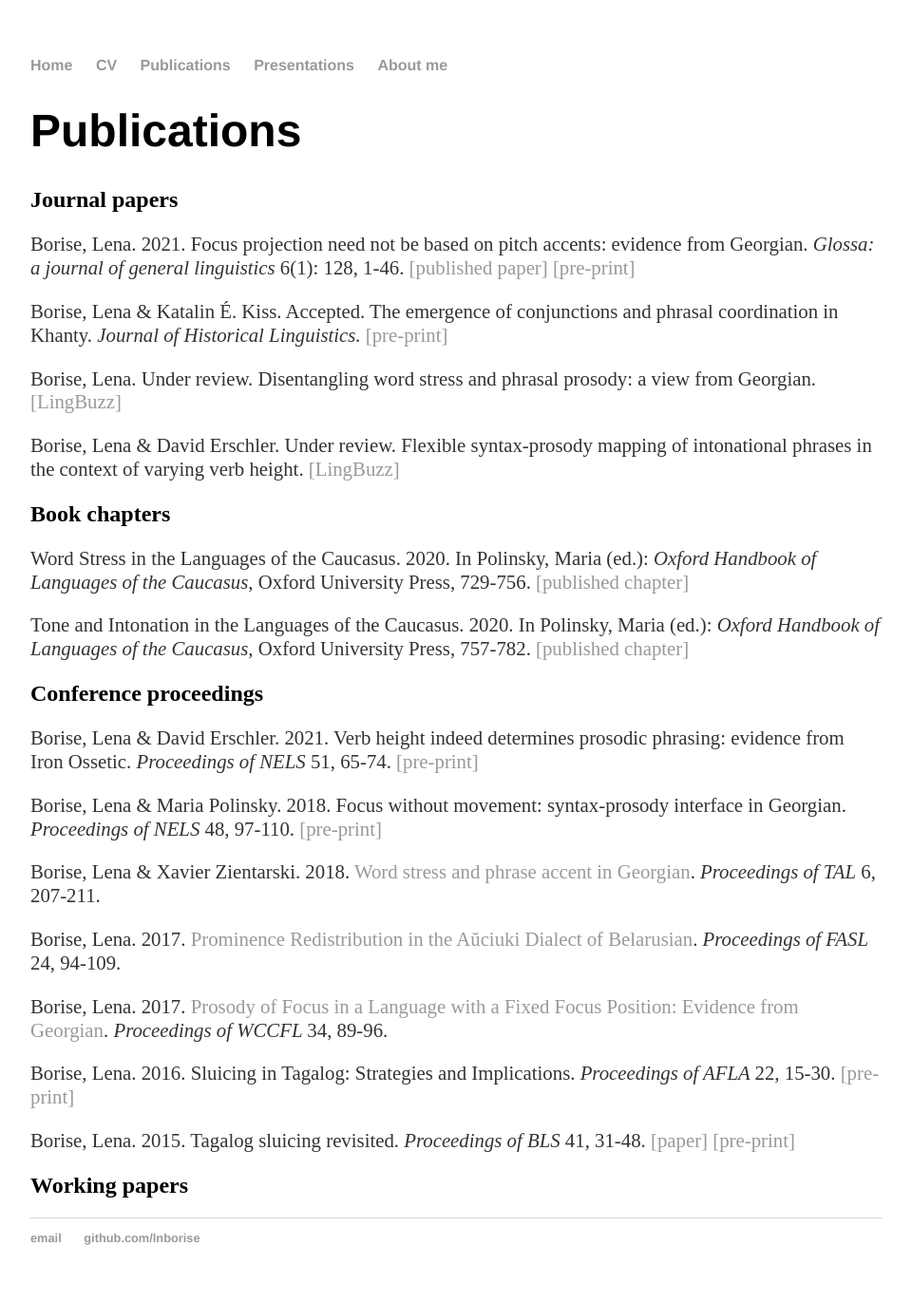
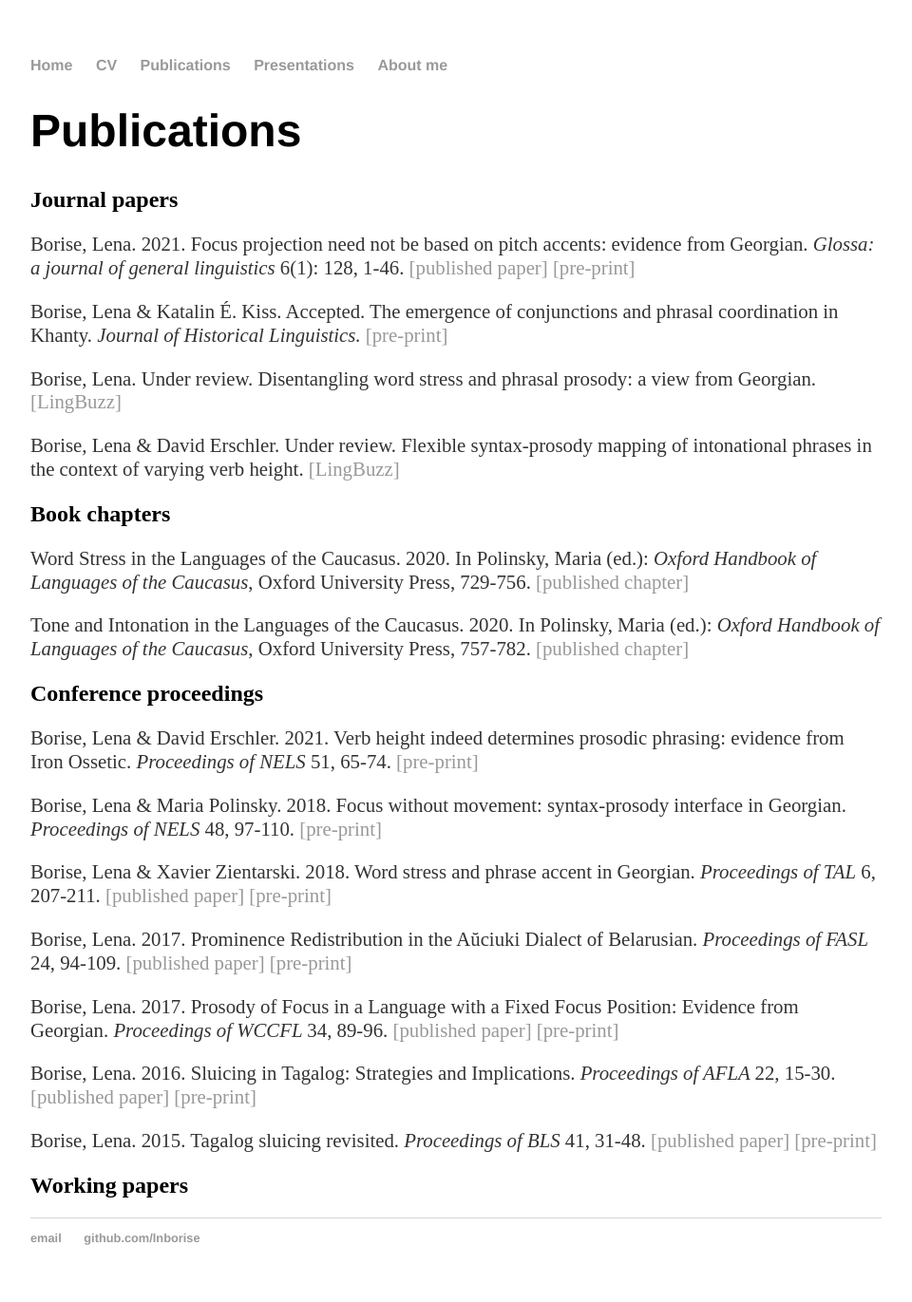
Before and after one commit to lnborise/lnborise.github.io, a Jekyll site: the page built from publications.html, in a window 1280 px wide. Shown: the whole page at 95% size, without its empty margins (160-1120 px from the left). Built offline with Jekyll 4.4.1, drawn with Linux system fonts in a browser that asks for light colours.

Commit message:
Update publications.html

```diff
--- a/publications.html
+++ b/publications.html
@@ -28,15 +28,15 @@ title: Publications
 
 	<p>Borise, Lena & Maria Polinsky. 2018. Focus without movement: syntax-prosody interface in Georgian. <i>Proceedings of NELS</i> 48, 97-110. <a href="https://lnborise.github.io/assets/NELS - Borise & Polinsky - 19May18 - final.pdf"> [pre-print] </a> </p>
 
-	<p>Borise, Lena & Xavier Zientarski. 2018. <a href="https://www.isca-speech.org/archive/tal_2018/borise18_tal.html">Word stress and phrase accent in Georgian</a>. 	<i>Proceedings of TAL</i> 6, 207-211. </p>
+	<p>Borise, Lena & Xavier Zientarski. 2018. Word stress and phrase accent in Georgian. <i>Proceedings of TAL</i> 6, 207-211. <a href="https://www.isca-speech.org/archive/tal_2018/borise18_tal.html"> [published paper]</a> <a href="https://lnborise.github.io/assets/Borise & Zientarski 2018.pdf"> [pre-print]</a> </p>
 
-	<p>Borise, Lena. 2017. <a href="https://pages.nyu.edu/fasl24/proceedings.html">Prominence Redistribution in the Aŭciuki Dialect of Belarusian</a>. <i>Proceedings of FASL</i> 24, 94-109. </p>
+	<p>Borise, Lena. 2017. Prominence Redistribution in the Aŭciuki Dialect of Belarusian. <i>Proceedings of FASL</i> 24, 94-109. <a href="https://pages.nyu.edu/fasl24/proceedings.html"> [published paper]</a> <a href="https://lnborise.github.io/assets/borise_fasl24.pdf"> [pre-print]</a> </p>
 
-	<p>Borise, Lena. 2017. <a href="http://www.lingref.com/cpp/wccfl/34/index.html">Prosody of Focus in a Language with a Fixed Focus Position: Evidence from Georgian</a>. <i>Proceedings of WCCFL </i> 34, 89-96. </p>
+	<p>Borise, Lena. 2017. Prosody of Focus in a Language with a Fixed Focus Position: Evidence from Georgian. <i>Proceedings of WCCFL </i> 34, 89-96. <a href="http://www.lingref.com/cpp/wccfl/34/index.html"> [published paper]</a> <a href="https://lnborise.github.io/assets/borise_georgian_wccfl.pdf"> [pre-print]</a> </p>
 
-	<p>Borise, Lena. 2016. Sluicing in Tagalog: Strategies and Implications. <i>Proceedings of AFLA </i> 22, 15-30. <a href="https://lnborise.github.io/assets/Borise_Tagalog_Sluicing_AFLA.pdf"> [pre-print] </a> </p>
+	<p>Borise, Lena. 2016. Sluicing in Tagalog: Strategies and Implications. <i>Proceedings of AFLA </i> 22, 15-30. <a href="https://openresearch-repository.anu.edu.au/handle/1885/101155"> [published paper]</a> <a href="https://lnborise.github.io/assets/Borise_Tagalog_Sluicing_AFLA.pdf"> [pre-print] </a> </p>
 
-	<p>Borise, Lena. 2015. Tagalog sluicing revisited. <i>Proceedings of BLS </i> 41, 31-48. <a href="https://escholarship.org/uc/item/7mk4k89f#main"> [paper]</a> <a href="https://lnborise.github.io/assets/Borise_Tagalog_sluicing_BLS.pdf"> [pre-print]</a> </p>
+	<p>Borise, Lena. 2015. Tagalog sluicing revisited. <i>Proceedings of BLS </i> 41, 31-48. <a href="https://escholarship.org/uc/item/7mk4k89f#main"> [published paper]</a> <a href="https://lnborise.github.io/assets/Borise_Tagalog_sluicing_BLS.pdf"> [pre-print]</a> </p>
 
 <h2>Working papers</h2>
 
```
